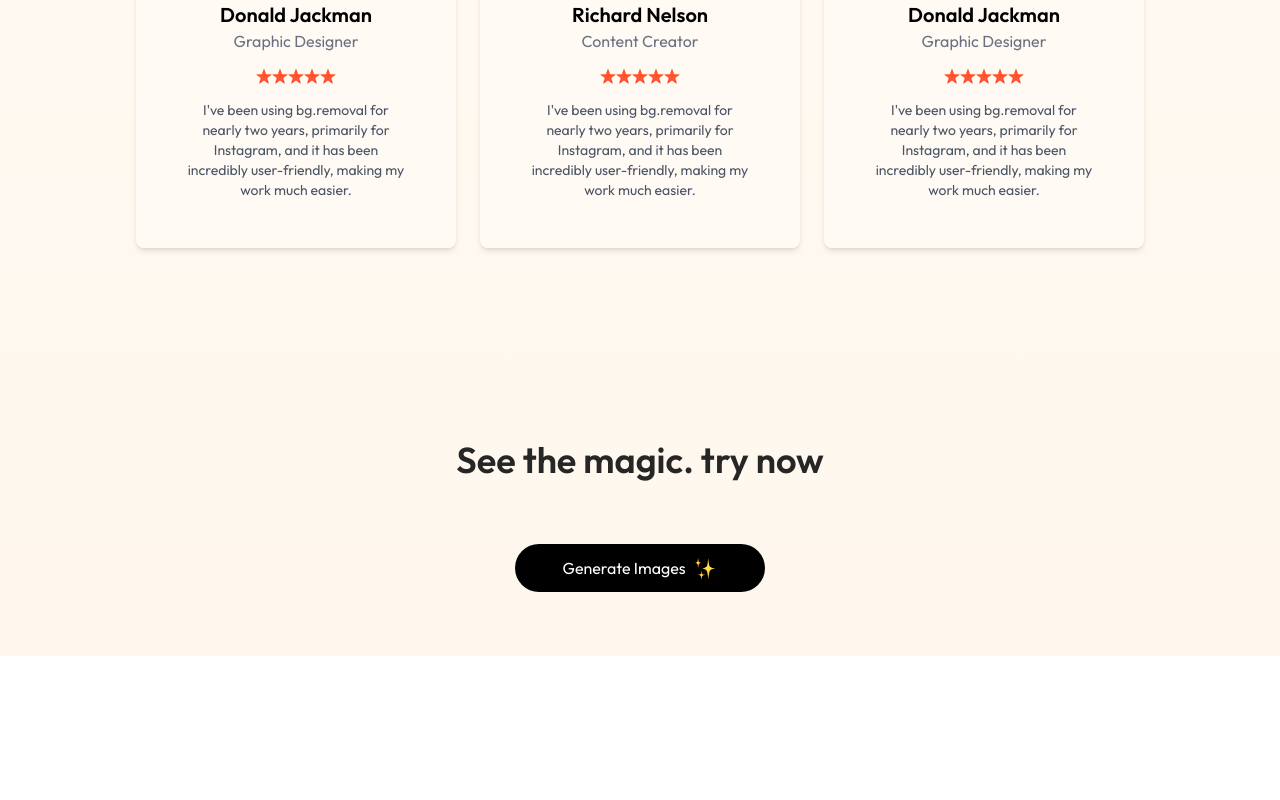
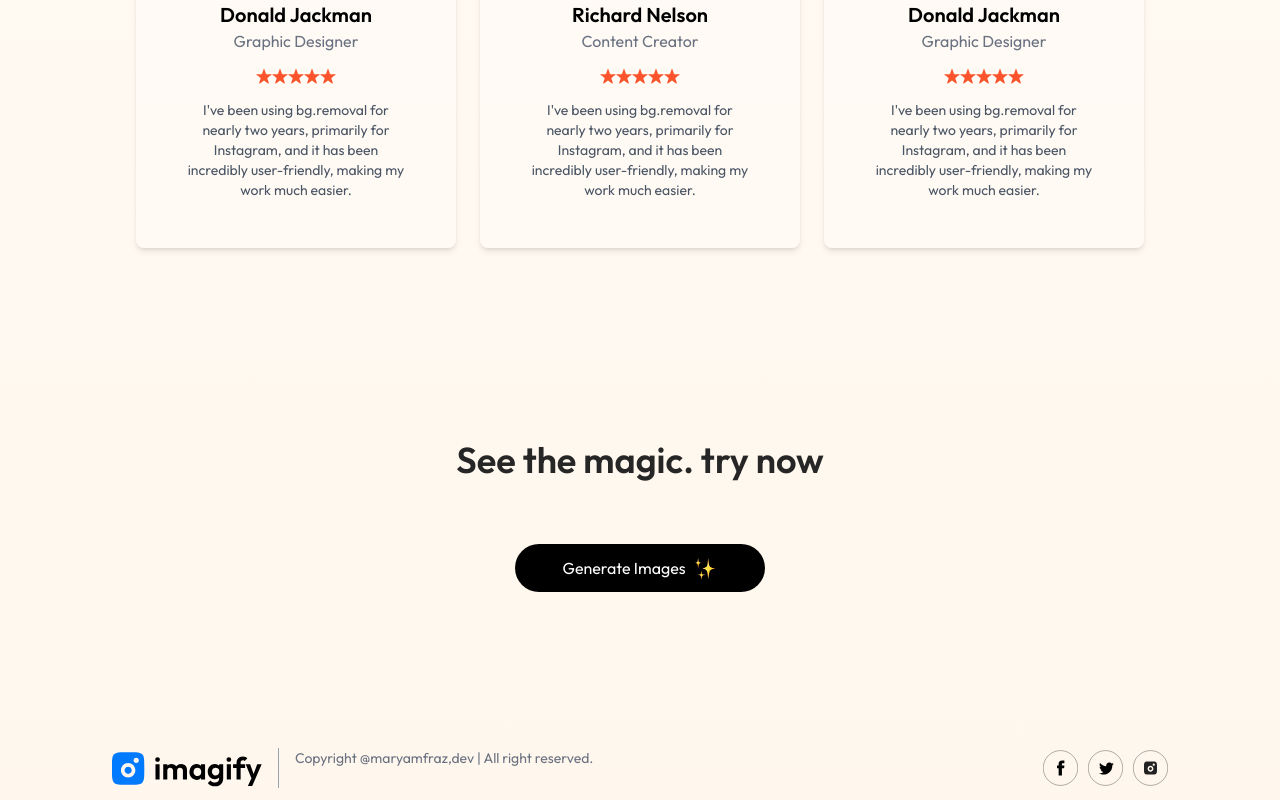
Before and after one commit to maryamfrazworks/BSE233031-imagify, a React (Vite) app in the folder client/: page / in a window 1280 px wide. Shown: the part 2251-3051 px from the top of the page. Before the commit the page ends 2907 px from the top, so only its background shows below. Built offline with nearby package versions, Linux system fonts and the light colour scheme.

Commit message:
wrote the code of footer

```diff
--- a/client/src/App.jsx
+++ b/client/src/App.jsx
@@ -1,9 +1,10 @@
-import React from 'react'
+import React  from 'react'
 import { Routes, Route } from 'react-router-dom'
 import Home from './pages/Home'
 import BuyCredit from './pages/BuyCredit'
 import Result from './pages/Result'
 import Navbar from './components/Navbar'
+import Footer from './components/Footer'
 
 const App = () => {
   return (
@@ -15,6 +16,7 @@
         <Route path='/buy' element={<BuyCredit/>}/>
       </Routes>
 
+
     </div>
   )
 }
--- /dev/null
+++ b/client/src/components/Footer.jsx
@@ -0,0 +1,21 @@
+import React from 'react'
+import { assets } from '../assets/assets'
+
+const Footer = () => {
+  return (
+    <div className='flex intems-center justify-between gap-4 py-3 mt-20'>
+
+      <img src={assets.logo} alt="" width={150} />
+    <p className='flex-1 border-l border-gray-400 pl-4 text-sm text-gray-500 max-sm:hidden'>Copyright @maryamfraz,dev | All right reserved.</p>
+
+    <div className='flex gap-2.5 '>
+       <img src={assets.facebook_icon} alt="" width={35}/>
+       <img src={assets.twitter_icon} alt="" width={35}/>
+       <img src={assets.instagram_icon} alt="" width={35}/>
+
+        </div>
+        </div>
+  )
+}
+
+export default Footer
--- a/client/src/pages/Home.jsx
+++ b/client/src/pages/Home.jsx
@@ -4,6 +4,7 @@
 import Description from '../components/Description'
 import Testimonials from '../components/Testimonials'
 import GenerateBtn from '../components/GenerateBtn'
+import Footer from '../components/Footer'
 
 const Home = () => {
   return (
@@ -13,6 +14,7 @@
       <Description/>
       <Testimonials/>
       <GenerateBtn/>
+      <Footer/>
     </div>
   )
 }
```
